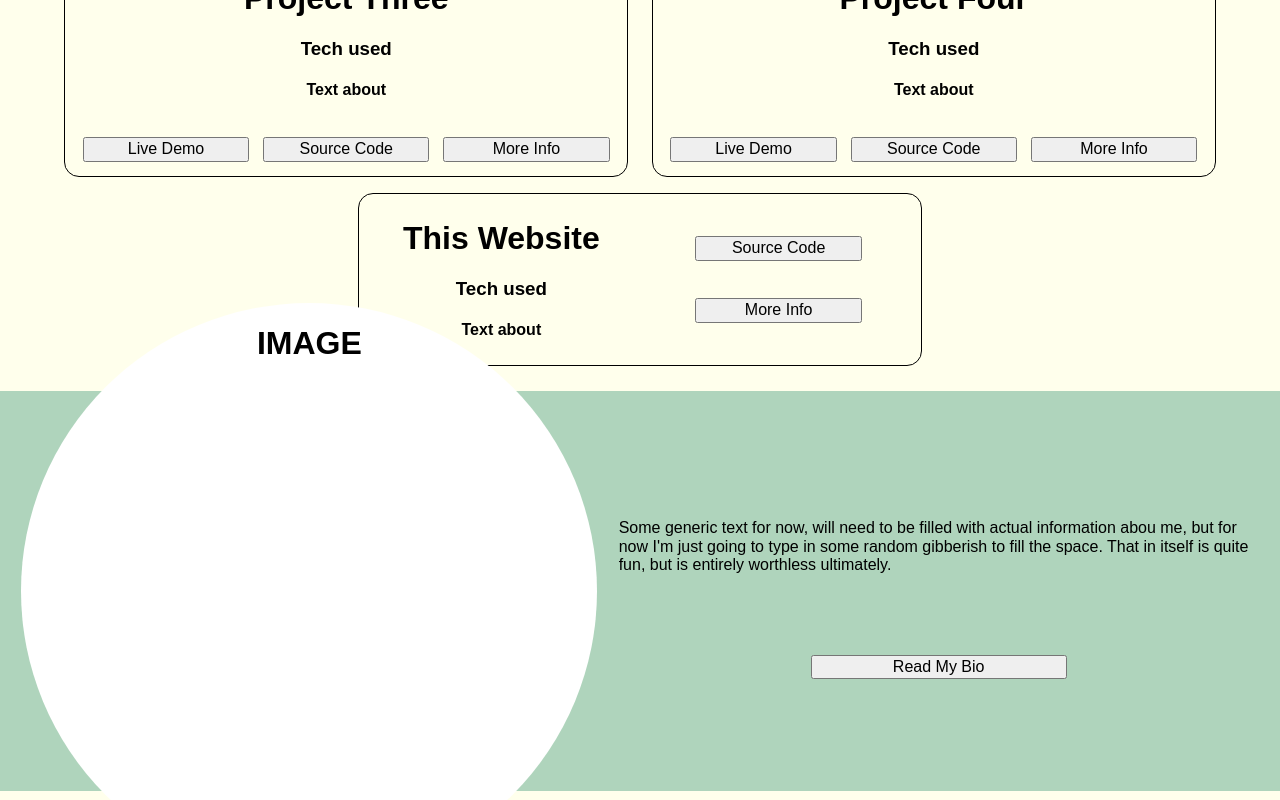
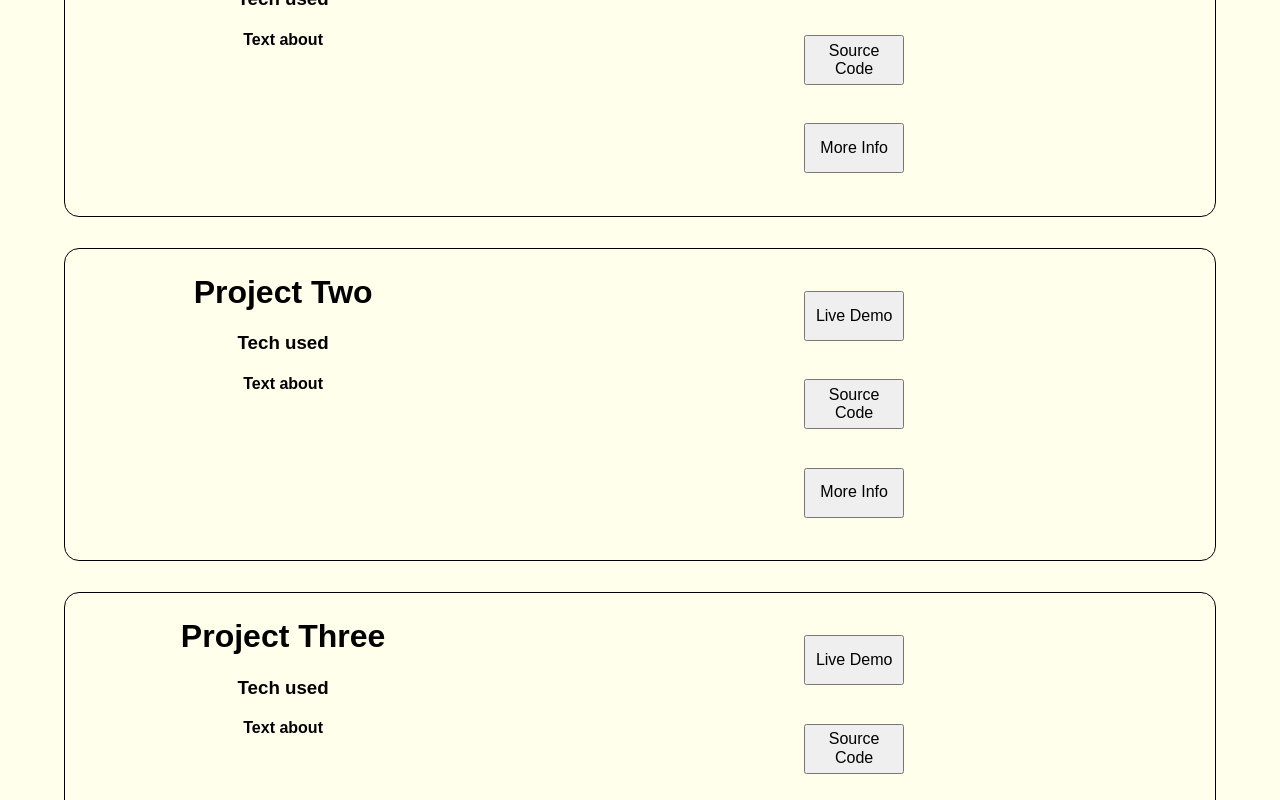
Before and after one commit to RichPBee/PortfolioApp, a React (Vite) app: page / in a window 1280 px wide. Shown: the part 1660-2460 px from the top of the page. Built offline with nearby package versions, Linux system fonts and the light colour scheme; the HTML template or start-up script is replaced by a standard one.

Commit message:
Responsiveness
Responsive behaviour fully implemented, need to test thoroughly to be completely certain.
Next step will be applying proper thematic styling to make the site modern and fully interactive.

```diff
--- a/src/components/styles/About.css
+++ b/src/components/styles/About.css
@@ -8,7 +8,7 @@
 
 .AboutText {
     height: 60%;
-    width: 50%;
+    width: 40%;
     display: flex;
     flex-direction: column;
     justify-content: space-around;
@@ -19,11 +19,11 @@
     width: 40%;
 }
 .AboutImage {
-    width: 45vw;
+    width: 300px;
+    height: 300px;
     display: flex;
     justify-content: center;
     background-color: white;
-    height: 45vw;
     border-radius: 50%;
 }
 
@@ -44,3 +44,26 @@
         width: 60%;
     }
 }
+
+@Media (max-height: 850px) {
+    .AboutSection {
+        height: 450px;
+        flex-direction: column;
+        justify-content: space-evenly;
+    }
+
+    .AboutImage {
+        height: 30vw;
+        width: 30vw;
+    }
+
+    .AboutText {
+        text-align: center;
+        height: 30%;
+        width: 80%;
+    }
+
+    .AboutText > button {
+        width: 60%;
+    }
+}
--- a/src/components/styles/Contact.css
+++ b/src/components/styles/Contact.css
@@ -38,3 +38,9 @@ input[name="message"]{
 .ContactForm > button {
     width: 30%;
 }
+
+@Media (max-height: 700px) {
+    .ContactSection {
+        height: 350px;
+    }
+}
--- a/src/components/styles/Footer.css
+++ b/src/components/styles/Footer.css
@@ -1,6 +1,6 @@
 .PageFooter {
     background-color: rgb(80, 141, 80);
-    height: 6vh;
+    height: 6%;
 }
 
 .FooterLinks {
--- a/src/components/styles/Hero.css
+++ b/src/components/styles/Hero.css
@@ -33,3 +33,15 @@
         justify-content: center;
     }
 }
+
+@Media (max-height: 450px) {
+    .HeroSection {
+        height: 400px;
+    }
+}
+
+@Media (max-width: 350px) {
+    .HeroSection {
+        height: 800px;
+    }
+}
--- a/src/components/styles/Projects.css
+++ b/src/components/styles/Projects.css
@@ -114,6 +114,14 @@
         text-align: center;
     }
 
+    .CardText {
+        height: 100%;
+    }
+
+    .CardText > * {
+        margin: 0;
+    }
+
     .CardButtons {
         display: flex;
         flex-direction: column;
@@ -128,3 +136,52 @@
     }
 
 }
+
+@Media (max-height: 800px) {
+    .ProjectsSection {
+        height: 100%;
+        grid-template-rows: repeat(9, 1fr);
+        grid-template-columns: repeat(1, 1fr);
+        grid-template-areas:
+        "a a a a"
+        "a a a a"
+        "b b b b"
+        "b b b b"
+        "c c c c"
+        "c c c c"
+        "d d d d"
+        "d d d d"
+        "e e e e";
+    }
+
+    .ProjectCard {
+        border: 1px solid black;
+        border-radius: 15px;
+        display: flex;
+        flex-direction: row;
+        justify-content: space-around;
+        align-items: center;
+    }
+
+    .ProjectCardBackground {
+        width: 60%;
+        height: 100%;
+        display: flex;
+        flex-direction: column;
+        align-items: center;
+        text-align: center;
+    }
+
+    .CardButtons {
+        display: flex;
+        flex-direction: column;
+        justify-content: space-evenly;
+        align-items: center;
+        height: 100%;
+    }
+
+    .CardButtons > * {
+        width: 100px;
+        height: 50px;
+    }
+}
--- a/src/components/styles/Skills.css
+++ b/src/components/styles/Skills.css
@@ -64,3 +64,15 @@
     text-align: center;
     line-height: 25px;
 }
+
+@Media (max-height: 800px) {
+    .SkillsSection {
+        height: 100% !important;
+        flex-direction: column;
+        padding: 10px;
+    }
+
+    .SkillCard {
+        height: 300px;
+    }
+}
```
